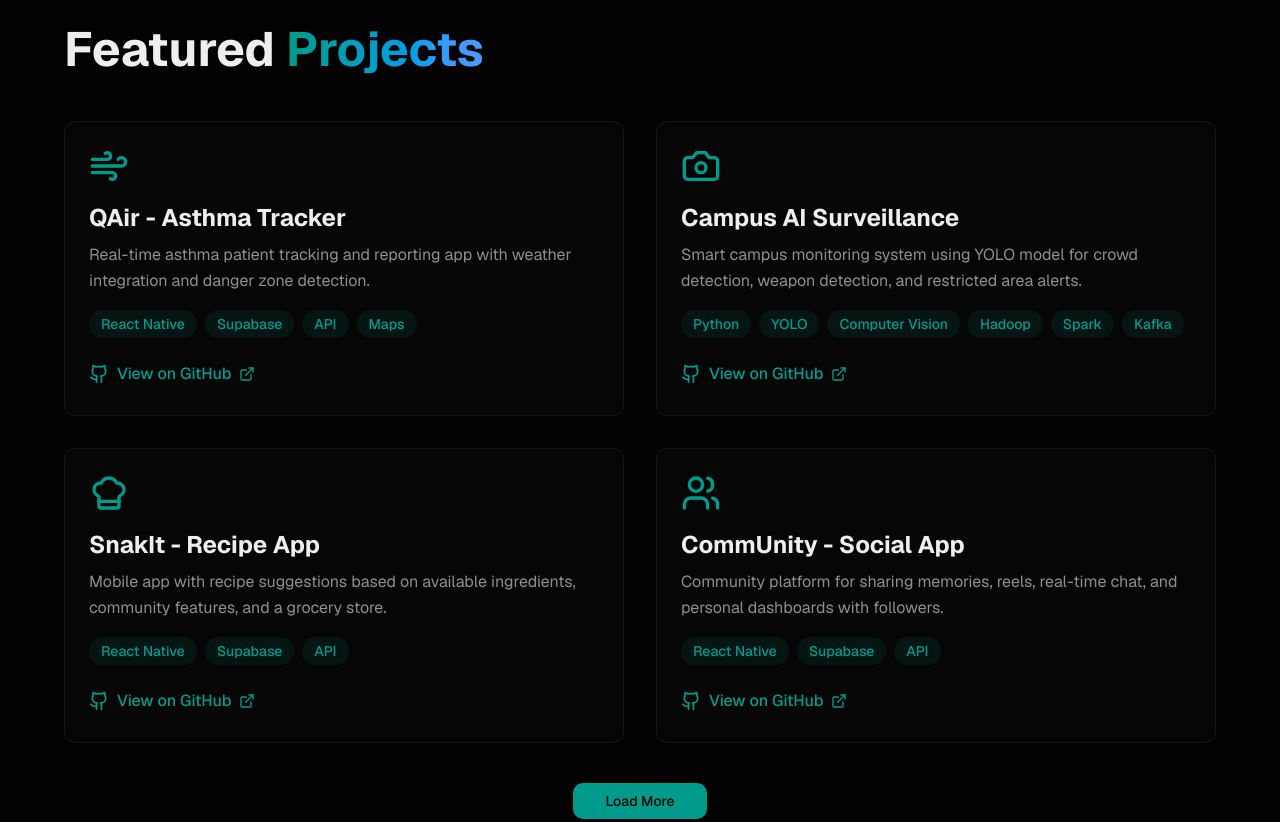
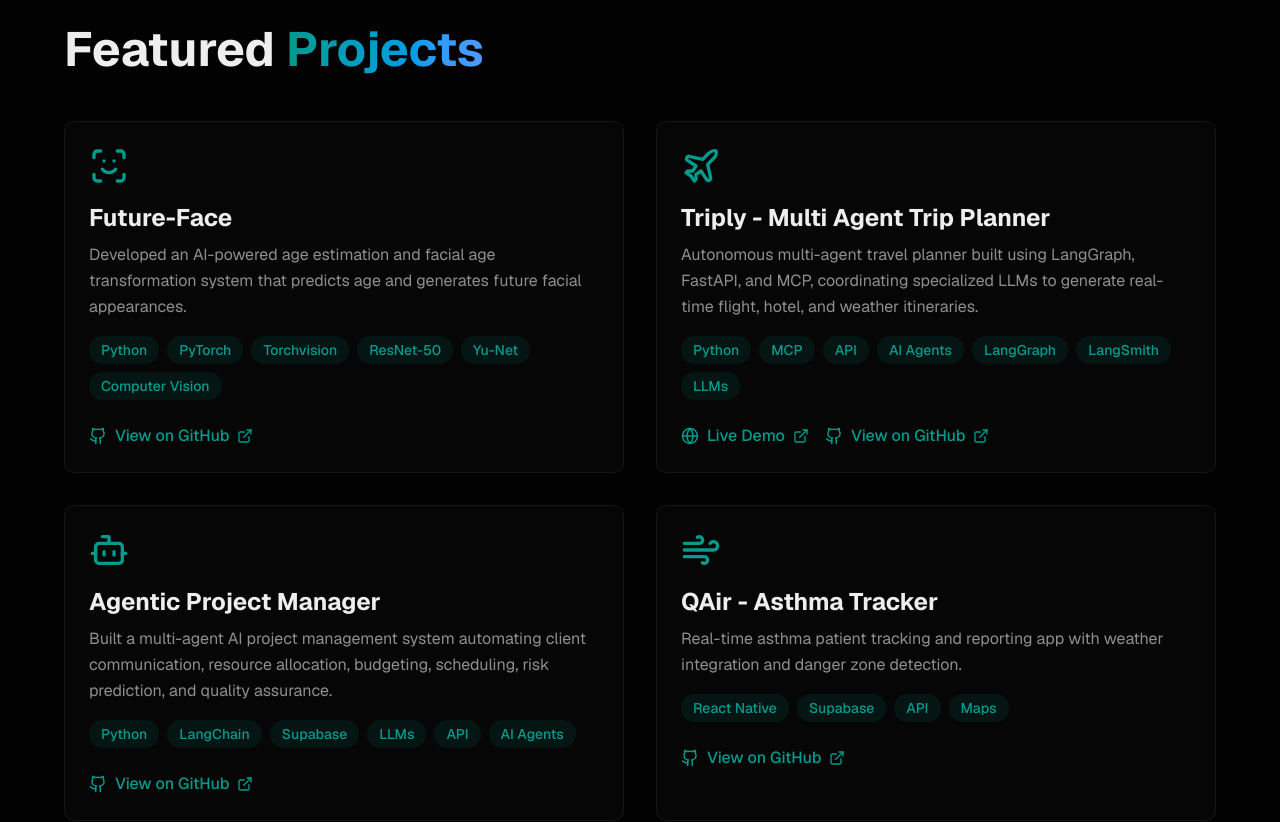
Before and after one commit to ShwetIsHere/portfolio, a Next.js app: page / in a window 1280 px wide. Shown: the part 1640-2462 px from the top of the page. Built offline with nearby package versions, Linux system fonts and the light colour scheme.

Commit message:
add three project 22-10-26

```diff
--- /dev/null
+++ b/app/not-found.tsx
@@ -0,0 +1,19 @@
+import Link from "next/link"
+
+export default function NotFound() {
+  return (
+    <div className="min-h-screen flex flex-col items-center justify-center px-4 text-center">
+      <h1 className="text-6xl font-bold text-primary mb-4">404</h1>
+      <h2 className="text-2xl font-semibold mb-6">Page Not Found</h2>
+      <p className="text-muted-foreground mb-8 max-w-md">
+        The page you are looking for does not exist or has been moved.
+      </p>
+      <Link
+        href="/"
+        className="px-6 py-2.5 rounded-lg bg-primary text-primary-foreground font-medium hover:opacity-90 transition-opacity"
+      >
+        Return Home
+      </Link>
+    </div>
+  )
+}
--- a/components/projects.tsx
+++ b/components/projects.tsx
@@ -1,13 +1,41 @@
 "use client"
 
 import { useMemo, useState } from "react"
-import { ExternalLink, Github, Wind, Camera, Hospital, GraduationCap, Building2, Monitor, ChefHat, Users } from "lucide-react"
+import { ExternalLink, Github, Globe, Wind, Camera, Hospital, GraduationCap, Building2, Monitor, ChefHat, Users, ScanFace, Plane, Bot } from "lucide-react"
 
 import { Button } from "@/components/ui/button"
 
 const projects = [
   {
     id: 1,
+    title: "Future-Face",
+    description:
+      "Developed an AI-powered age estimation and facial age transformation system that predicts age and generates future facial appearances.",
+    tags: ["Python", "PyTorch", "Torchvision", "ResNet-50", "Yu-Net", "Computer Vision"],
+    github: "https://github.com/ShwetIsHere/Future-Face",
+    icon: ScanFace,
+  },
+  {
+    id: 2,
+    title: "Triply - Multi Agent Trip Planner",
+    description:
+      "Autonomous multi-agent travel planner built using LangGraph, FastAPI, and MCP, coordinating specialized LLMs to generate real-time flight, hotel, and weather itineraries.",
+    tags: ["Python", "MCP", "API", "AI Agents", "LangGraph", "LangSmith", "LLMs"],
+    github: "https://github.com/ShwetIsHere/Triply-Travel-Agent-LangGraph-MCP",
+    live: "https://travel.heyshwet.me/",
+    icon: Plane,
+  },
+  {
+    id: 3,
+    title: "Agentic Project Manager",
+    description:
+      "Built a multi-agent AI project management system automating client communication, resource allocation, budgeting, scheduling, risk prediction, and quality assurance.",
+    tags: ["Python", "LangChain", "Supabase", "LLMs", "API", "AI Agents"],
+    github: "https://github.com/ShwetIsHere/Project-Management-AI",
+    icon: Bot,
+  },
+  {
+    id: 4,
     title: "QAir - Asthma Tracker",
     description:
       "Real-time asthma patient tracking and reporting app with weather integration and danger zone detection.",
@@ -16,16 +44,16 @@ const projects = [
     icon: Wind,
   },
   {
-    id: 2,
+    id: 5,
     title: "Campus AI Surveillance",
     description:
       "Smart campus monitoring system using YOLO model for crowd detection, weapon detection, and restricted area alerts.",
-    tags: ["Python", "YOLO", "Computer Vision","Hadoop", "Spark", "Kafka"],
+    tags: ["Python", "YOLO", "Computer Vision", "Hadoop", "Spark", "Kafka"],
     github: "https://github.com/ShwetIsHere/Studio",
     icon: Camera,
   },
   {
-    id: 3,
+    id: 6,
     title: "SnakIt - Recipe App",
     description:
       "Mobile app with recipe suggestions based on available ingredients, community features, and a grocery store.",
@@ -34,7 +62,7 @@ const projects = [
     icon: ChefHat,
   },
   {
-    id: 4,
+    id: 7,
     title: "CommUnity - Social App",
     description:
       "Community platform for sharing memories, reels, real-time chat, and personal dashboards with followers.",
@@ -43,7 +71,7 @@ const projects = [
     icon: Users,
   },
   {
-    id: 5,
+    id: 8,
     title: "Clinic Management System",
     description: "Comprehensive web application for clinic administration with patient, doctor, and staff management.",
     tags: ["Java Servlet", "JSP", "MySQL", "Modern UI"],
@@ -51,7 +79,7 @@ const projects = [
     icon: Hospital,
   },
   {
-    id: 6,
+    id: 9,
     title: "University Management System",
     description:
       "Student and teacher management system with leave requests, result portal, and fee payment functionality.",
@@ -60,7 +88,7 @@ const projects = [
     icon: GraduationCap,
   },
   {
-    id: 7,
+    id: 10,
     title: "Bank Management System",
     description:
       "Banking application with account creation, deposits, withdrawals, and transaction management features.",
@@ -69,7 +97,7 @@ const projects = [
     icon: Building2,
   },
   {
-    id: 8,
+    id: 11,
     title: "Screen Share Application",
     description:
       "P2P screen sharing and real-time chat application using socket programming and wireless connectivity.",
@@ -117,16 +145,30 @@ export default function Projects() {
                     </span>
                   ))}
                 </div>
+                <div className="flex flex-wrap items-center gap-4">
+                  {project.live && (
+                    <a
+                      href={project.live}
+                      target="_blank"
+                      rel="noopener noreferrer"
+                      className="inline-flex items-center gap-2 text-primary hover:text-accent transition-colors font-medium"
+                    >
+                      <Globe size={18} />
+                      Live Demo
+                      <ExternalLink size={16} />
+                    </a>
+                  )}
                   <a
                     href={project.github}
                     target="_blank"
                     rel="noopener noreferrer"
                     className="inline-flex items-center gap-2 text-primary hover:text-accent transition-colors font-medium"
                   >
-                  <Github size={20} />
+                    <Github size={18} />
                     View on GitHub
                     <ExternalLink size={16} />
                   </a>
+                </div>
               </div>
             )
           })}
```
Lines whose indentation alone changed are shown as unchanged.
